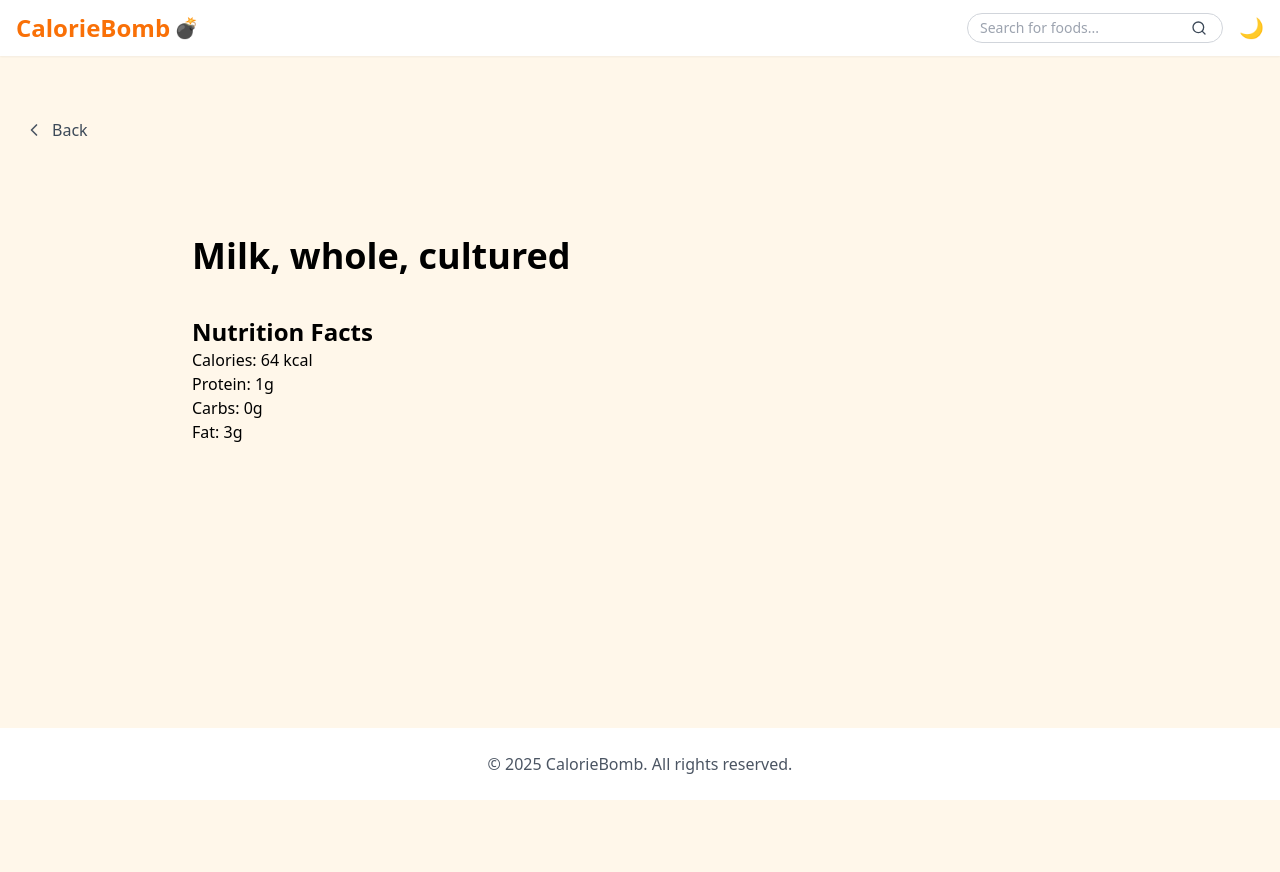
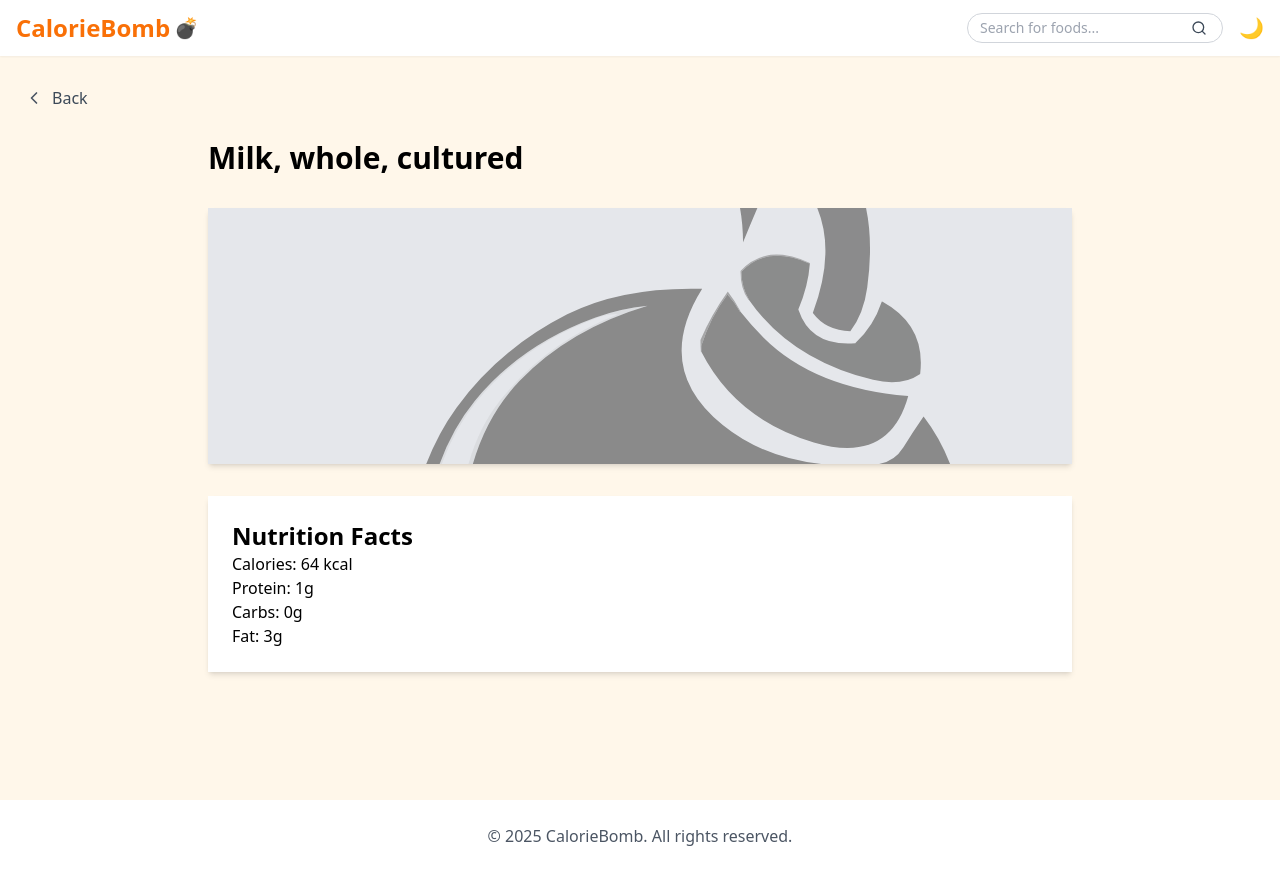
Before and after one commit to helven/caloriebomb-react, a React (Vite) app: page /foods/120 in a window 1280 px wide. Before the commit the page ends 800 px from the top, so only its background shows below. Built offline with nearby package versions, Linux system fonts and the light colour scheme.

Commit message:
- REARRANGED HTML structure

```diff
--- a/src/app/foods/[id]/page.tsx
+++ b/src/app/foods/[id]/page.tsx
@@ -27,7 +27,7 @@ function FoodDetail() {
 
   return (
     <>
-      <section className="container mx-auto px-4 py-8">
+      <section className="page-breadcrumb">
         <div className="mb-6 flex justify-between">
           <Link href="/foods" className="flex items-center">
             <ArrowProps type="left" />
@@ -36,7 +36,12 @@ function FoodDetail() {
         </div>
       </section>
 
-      <section className="container mx-auto px-4 py-8">
+      <div className="max-w-4xl mx-auto grid grid-cols-1 gap-8 mb-8 px-4">
+        <section>
+          <h1 className="text-3xl font-bold dark:text-white">{food.name}</h1>
+          <p className="text-lg text-gray-600">{food.description}</p>
+        </section>
+
         {(isComparing && food && compareFood) ? (
           <>
             {/* First Food */}
@@ -46,19 +51,20 @@ function FoodDetail() {
           </>
         ) : food ? (
           /* Food */
-          <div className="max-w-4xl mx-auto">
-            <div className="flex flex-col md:flex-row items-center justify-between">
-              <div className="flex flex-col items-start">
-                <h1 className="text-4xl font-bold mb-2">{food.name}</h1>
-                <p className="text-lg text-gray-600">{food.description}</p>
-              </div>
-            </div>
-            {(food.image && food.image !== '') ? (
-              <div className="mt-8">
-                <img src={food.image} alt={food.name} className="w-full h-auto" />
-              </div>
+          <>
+            <section className="food-detail-card">
+              <div
+                className="food-thumb"
+                style={{
+                  backgroundImage: `url('/assets/images/bomb.svg')`,
+                  backgroundPosition: `65% 45%`,
+                  backgroundRepeat: `no-repeat`,
+                  backgroundSize: `65%`,
+                }}></div>
+            </section>
+            {(food.image && food.image !== '') ? (''
             ) : ('')}
-            <div className="mt-8">
+            <section className="food-detail-card p-6">
               <h2 className="text-2xl font-bold">Nutrition Facts</h2>
               <ul>
                 <li>Calories: {formatNutrient(food.calories_kcal)} kcal</li>
@@ -66,7 +72,9 @@ function FoodDetail() {
                 <li>Carbs: {formatNutrient(food.carbs_g)}g</li>
                 <li>Fat: {formatNutrient(food.fat_g)}g</li>
               </ul>
-            </div>
+            </section>
+
+            <div>
               {/*<div className="flex mt-8 justify-center items-center space-x-4">
                 <button
                   onClick={() => setShowCompareModal(true)}
@@ -76,11 +84,21 @@ function FoodDetail() {
                 </button>
               </div>*/}
             </div>
+          </>
         ) : (
           /* No Food */
           <div>No Food</div>
         )}
+
+
+
+      </div>
+
+      <div>
+        <section className="container mx-auto px-4 py-8">
+
         </section>
+      </div>
     </>
   );
 }
--- a/src/app/foods/page.tsx
+++ b/src/app/foods/page.tsx
@@ -1,6 +1,6 @@
 // @ts-nocheck : JS compatible
 // 1. React and React ecosystem imports
-import { useState, useEffect, useMemo } from 'react';
+import { useState, useEffect, useMemo, useRef } from 'react';
 //import { useMemo } from 'react'
 
 // 2. Asset imports
@@ -20,6 +20,7 @@ function FoodList() {
   const [category, setCategory] = useState(navigation.getQueryString('category') || '');
   const [sortBy, setSortBy] = useState(navigation.getQueryString('sortby') || 'name');
   const [sortOrder, setSortOrder] = useState(navigation.getQueryString('sortorder') || 'asc');
+  const filterRef = useRef(null);
 
   const [foods, setFoods] = useState([]);
   const [itemsPerPage, setItemsPerPage] = useState(9);
@@ -28,6 +29,7 @@ function FoodList() {
     return page && Number(page) > 0 ? Number(page) : 1;
   });
   const [totalPages, setTotalPages] = useState(9);
+  const [isFilterVisible, setIsFilterVisible] = useState(true);
 
   // Set mock data to foods state
   useEffect(() => {
@@ -88,7 +90,7 @@ function FoodList() {
 
   return (
     <>
-      <section className="py-16 text-center">
+      <section className="page-header text-center ">
         <h2 className="text-4xl font-bold mb-4 dark:text-white">Find Your Food's Kaboom <span className="inline-block">💣</span></h2>
         <p className="mb-8">Discover the nutritional content of your favorite foods</p>
         <div className="max-w-md mx-auto">
@@ -97,10 +99,17 @@ function FoodList() {
           </div>
         </div>
       </section>
-      <div className="container mx-auto px-4 py-8">
-        <div className="flex justify-between items-center mb-6">
+
+      <div className="container mx-auto grid grid-cols-1 gap-8 mb-8 px-4">
+        <div>
+          <div className="flex justify-between items-center">
             <h1 className="text-3xl font-bold dark:text-white">All Foods</h1>
-          <button className="btn btn-secondary flex items-center px-3 py-2 rounded-md shadow-sm">
+            <button
+              className="btn btn-secondary flex items-center px-3 py-2 rounded-md shadow-sm"
+              onClick={() => {
+                setIsFilterVisible(!isFilterVisible);
+              }}
+            >
               <svg xmlns="http://www.w3.org/2000/svg" width="16" height="16" viewBox="0 0 24 24" fill="none" stroke="currentColor" strokeWidth="2" strokeLinecap="round" strokeLinejoin="round" className="lucide lucide-sliders-horizontal mr-2">
                 <line x1="21" x2="14" y1="4" y2="4"></line><line x1="10" x2="3" y1="4" y2="4"></line><line x1="21" x2="12" y1="12" y2="12"></line>
                 <line x1="8" x2="3" y1="12" y2="12"></line>
@@ -111,7 +120,14 @@ function FoodList() {
               Filters
             </button>
           </div>
-        <div className="bg-card rounded-lg shadow-md p-4 mb-6">
+          <div className="text-left text-sm text-gray-600 dark:text-gray-400">
+            Showing {paginatedFoods.length} of {filteredAndSortedFoods.length} foods
+          </div>
+        </div>
+
+
+        <div ref={filterRef}
+          className={`${isFilterVisible ? '' : 'hidden'} bg-card rounded-lg shadow-md p-4`}>
           <div className="grid grid-cols-1 md:grid-cols-3 gap-4"><div>
             <label className="block text-sm font-medium mb-1">Category</label>
             <select
@@ -183,17 +199,16 @@ function FoodList() {
             </div>
           </div>
         </div>
-      </div>
 
-      <section className="container mx-auto px-4 py-8">
+        <section>
           <div className="grid grid-cols-1 md:grid-cols-2 lg:grid-cols-3 gap-6">
             {paginatedFoods
               .map((food) => (
                 <FoodCard key={food.id} food={food} />
               ))}
           </div>
-
-        <div className="mt-8 flex flex-col md:flex-row justify-between items-center">
+        </section>
+          <div className="flex flex-col md:flex-row justify-between items-center">
             <div className="mb-4 md:mb-0">
               <label className="text-sm text-gray-600 dark:text-gray-400 mr-2">Foods per page:</label>
               <select
@@ -253,7 +268,7 @@ function FoodList() {
             </div>
             <div className="mt-4 md:mt-0 text-sm text-gray-600 dark:text-gray-400">Page {currentPage} of {totalPages}</div>
           </div>
-      </section>
+      </div>
     </>
   );
 }
--- a/src/app/page.tsx
+++ b/src/app/page.tsx
@@ -30,7 +30,7 @@ function Home() {
 
   return (
     <>
-      <section className="py-16 text-center">
+      <section className="page-header text-center">
         <h2 className="text-4xl font-bold mb-4 dark:text-white">Find Your Food's Kaboom <span className="inline-block">💣</span></h2>
         <p className="mb-8">Discover the nutritional content of your favorite foods</p>
         <div className="max-w-md mx-auto">
@@ -53,7 +53,7 @@ function Home() {
             ))}
         </div>
         <div className="text-center mt-8">
-          <Link href={`/foods`} className="btn btn-primary">View All Foods</Link>
+          <Link href={`/foods`} className="btn btn-primary">Browse All Foods</Link>
         </div>
       </section>
 
```
Lines whose indentation alone changed are shown as unchanged.
